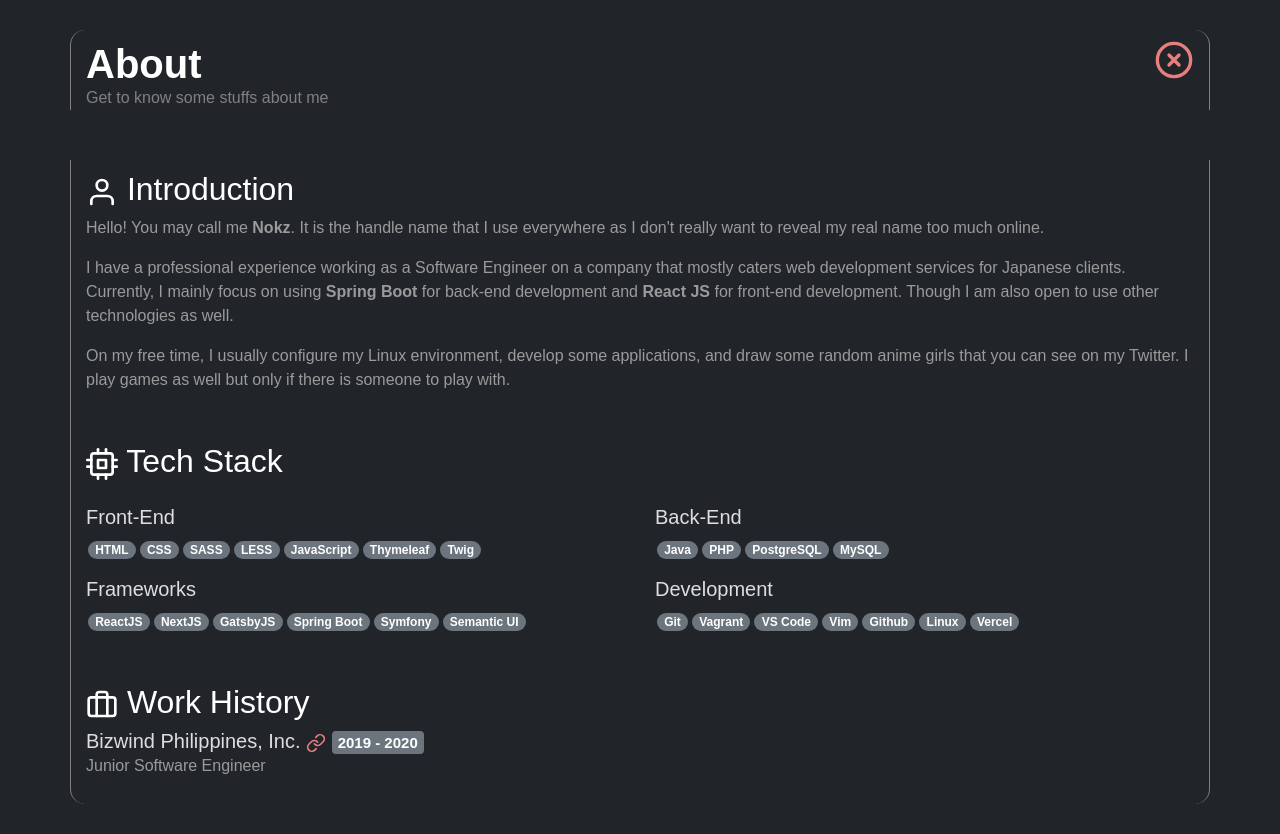
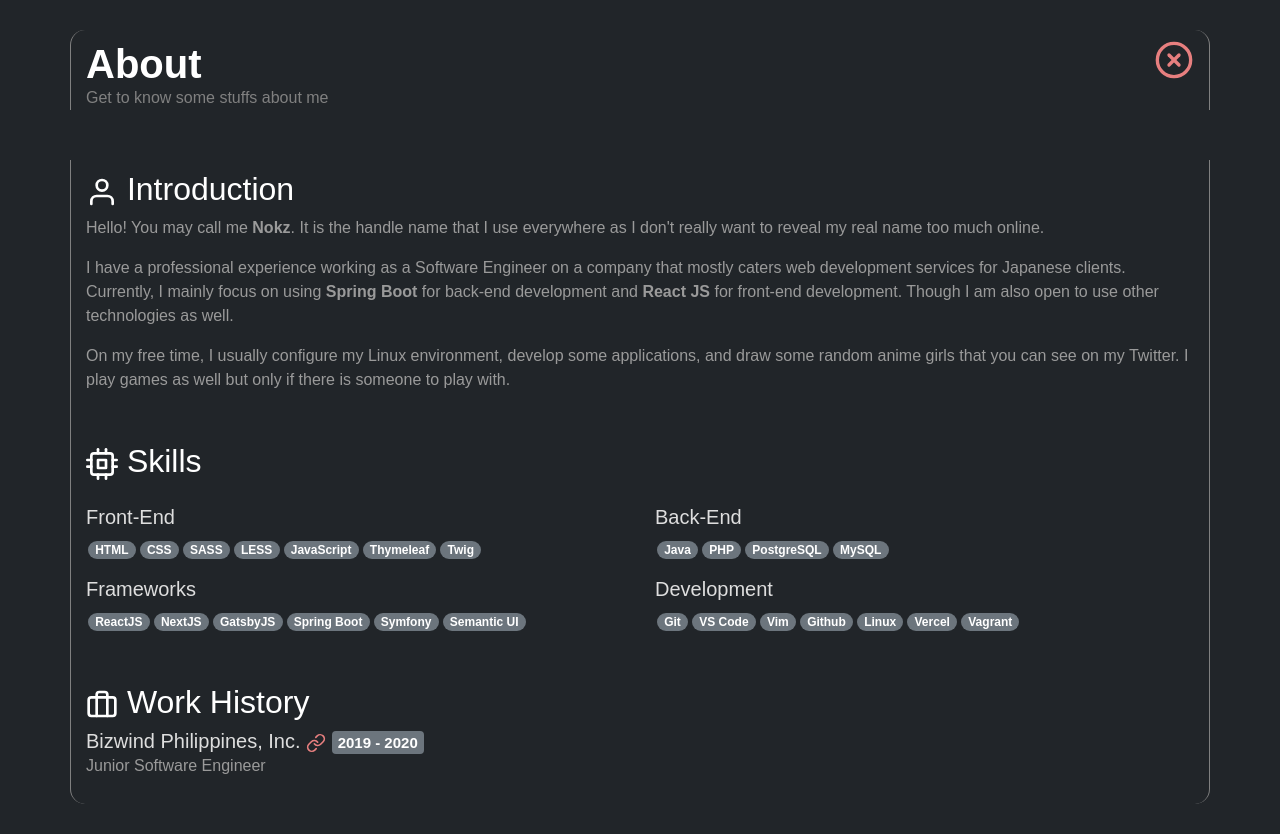
Before and after one commit to DreamWithNokz/nokz-portfolio, a Next.js app: page /about in a window 1280 px wide. Built offline with nearby package versions, Linux system fonts and the light colour scheme.

Commit message:
Refactor code

```diff
--- a/pages/about.js
+++ b/pages/about.js
@@ -25,59 +25,23 @@ const About = () => {
   ];
   const developments = [
     "Git",
-    "Vagrant",
     "VS Code",
     "Vim",
     "Github",
     "Linux",
     "Vercel",
+    "Vagrant",
   ];
 
-  const getFrontEnds = (frontends) =>
-    frontends.map((frontend) => (
+  const getSkills = (skills) =>
+    skills.map((skill) => (
       <Badge
         pill
         style={{ marginLeft: "2px", marginRight: "2px" }}
         variant="secondary"
-        key={frontend}
+        key={skill}
       >
-        {frontend}
-      </Badge>
-    ));
-
-  const getBackEnds = (backends) =>
-    backends.map((backend) => (
-      <Badge
-        pill
-        style={{ marginLeft: "2px", marginRight: "2px" }}
-        variant="secondary"
-        key={backend}
-      >
-        {backend}
-      </Badge>
-    ));
-
-  const getFrameworks = (frameworks) =>
-    frameworks.map((framework) => (
-      <Badge
-        pill
-        style={{ marginLeft: "2px", marginRight: "2px" }}
-        variant="secondary"
-        key={framework}
-      >
-        {framework}
-      </Badge>
-    ));
-
-  const getDevelopments = (developments) =>
-    developments.map((development) => (
-      <Badge
-        pill
-        style={{ marginLeft: "2px", marginRight: "2px" }}
-        variant="secondary"
-        key={development}
-      >
-        {development}
+        {skill}
       </Badge>
     ));
 
@@ -124,20 +88,20 @@ const About = () => {
 
         <div className="about--add-space">
           <h2 id="tech-stack">
-            <FiCpu /> Tech Stack
+            <FiCpu /> Skills
           </h2>
           <Row>
             <Col sm>
               <h5 className="pt-3" style={{ color: "#dedede" }}>
                 Front-End
               </h5>
-              {getFrontEnds(frontends)}
+              {getSkills(frontends)}
             </Col>
             <Col sm>
               <h5 className="pt-3" style={{ color: "#dedede" }}>
                 Back-End
               </h5>
-              {getBackEnds(backends)}
+              {getSkills(backends)}
             </Col>
           </Row>
           <Row>
@@ -145,13 +109,13 @@ const About = () => {
               <h5 className="pt-3" style={{ color: "#dedede" }}>
                 Frameworks
               </h5>
-              {getFrameworks(frameworks)}
+              {getSkills(frameworks)}
             </Col>
             <Col sm>
               <h5 className="pt-3" style={{ color: "#dedede" }}>
                 Development
               </h5>
-              {getDevelopments(developments)}
+              {getSkills(developments)}
             </Col>
           </Row>
         </div>
```
